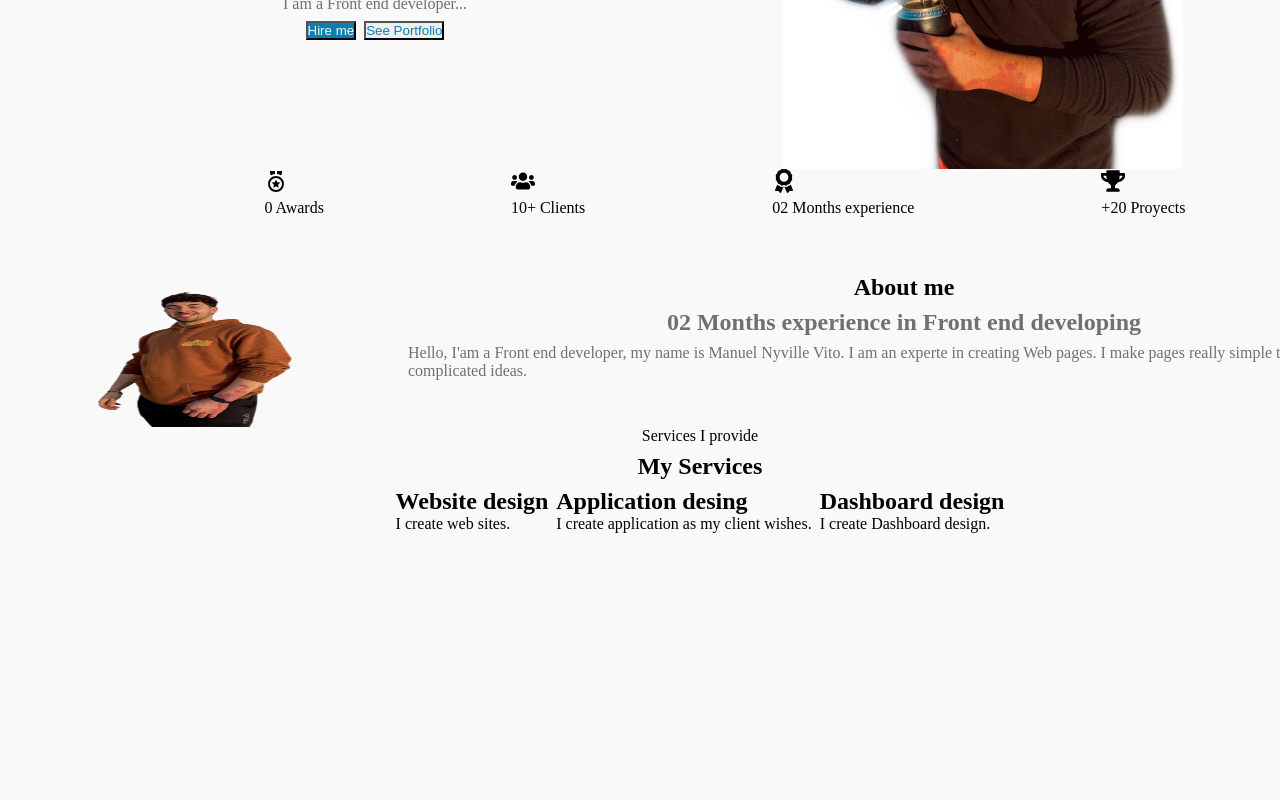
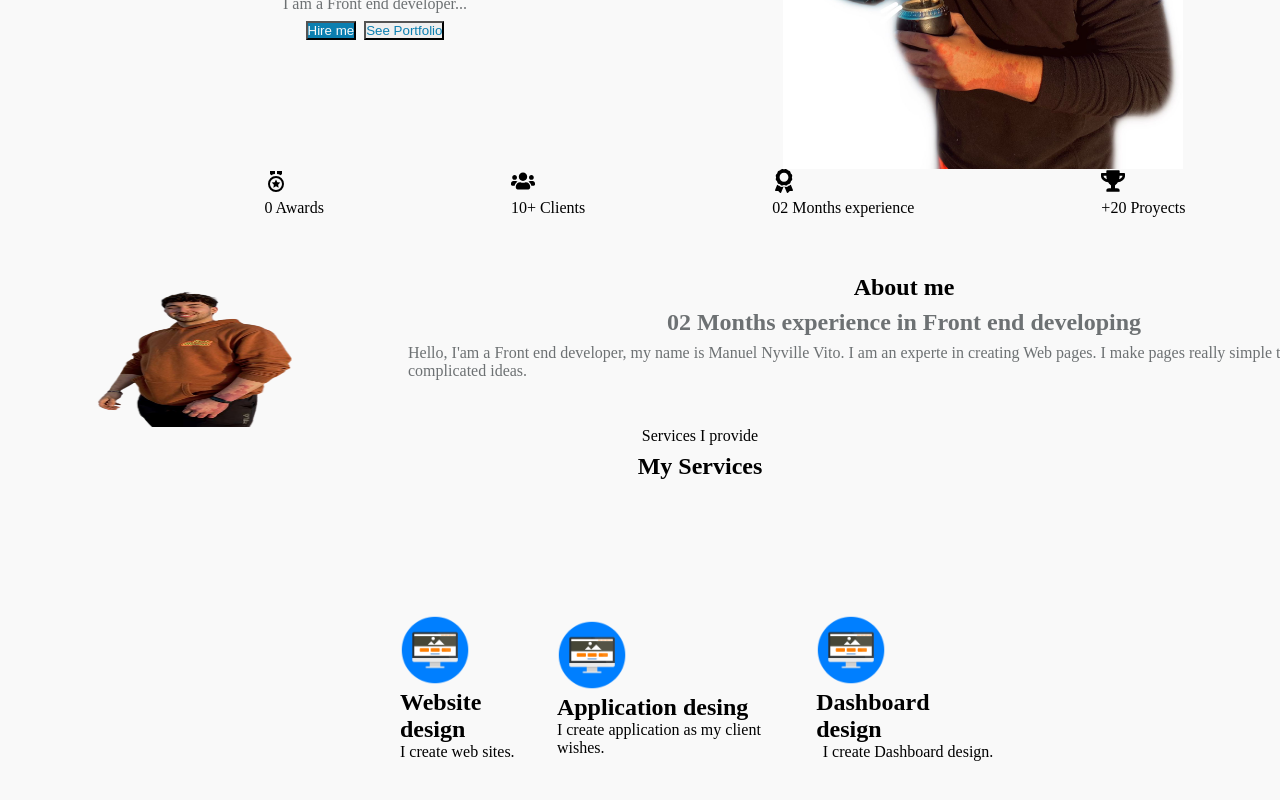
Before and after one commit to Manunyville/Portfolio-tp, a React (Create React App) app: page / in a window 1280 px wide. Shown: the part 314-1114 px from the top of the page. Before the commit the page ends 847 px from the top, so only its background shows below. Built offline with nearby package versions, Linux system fonts and the light colour scheme; the HTML template or start-up script is replaced by a standard one.

Commit message:
importacion de img en las cards

```diff
--- a/src/components/servicios/service.css
+++ b/src/components/servicios/service.css
@@ -0,0 +1,4 @@
+.webImg{
+    width: 70px;
+    height: 70px;
+}
--- a/src/components/servicios/service.jsx
+++ b/src/components/servicios/service.jsx
@@ -2,6 +2,7 @@ import './service.css'
 import React from 'react'
 import { Stack, HStack, VStack, Flex, Button, ButtonGroup, Text, Container, Heading, Image, Card, CardHeader, CardBody, CardFooter } from '@chakra-ui/react'
 import { motion } from "framer-motion"
+import Web from '../../assets/img/website.png'
 
 const Services = () =>{
 
@@ -13,9 +14,10 @@ const Services = () =>{
                     <Text>Services I provide</Text>
                     <Heading>My Services</Heading>
                 </VStack>
-                <HStack>
-                    <Card>
+                <HStack height={400} width={600} gap={5}>
+                    <Card justify={'center'} bg={'#F9F9F9'}>
                         <CardHeader>
+                            <Image className='webImg' src={Web}/>
                         <Heading size='md'> Website design</Heading>
                         </CardHeader>
                         <CardBody>
@@ -23,8 +25,9 @@ const Services = () =>{
                         </CardBody>
 
                     </Card>
-                    <Card>
+                    <Card justify={'center'} bg={'#F9F9F9'}>
                         <CardHeader>
+                        <Image className='webImg' src={Web}/>
                         <Heading size='md'>Application desing</Heading>
                         </CardHeader>
                         <CardBody>
@@ -32,8 +35,9 @@ const Services = () =>{
                         </CardBody>
 
                     </Card>
-                    <Card>
+                    <Card bg={'#F9F9F9'} justify={'center'} alignItems={'center'}>
                         <CardHeader>
+                        <Image className='webImg' src={Web}/>
                         <Heading size='md'> Dashboard design</Heading>
                         </CardHeader>
                         <CardBody>
```
Also changed, not shown: src/assets/img/website.png (added).
